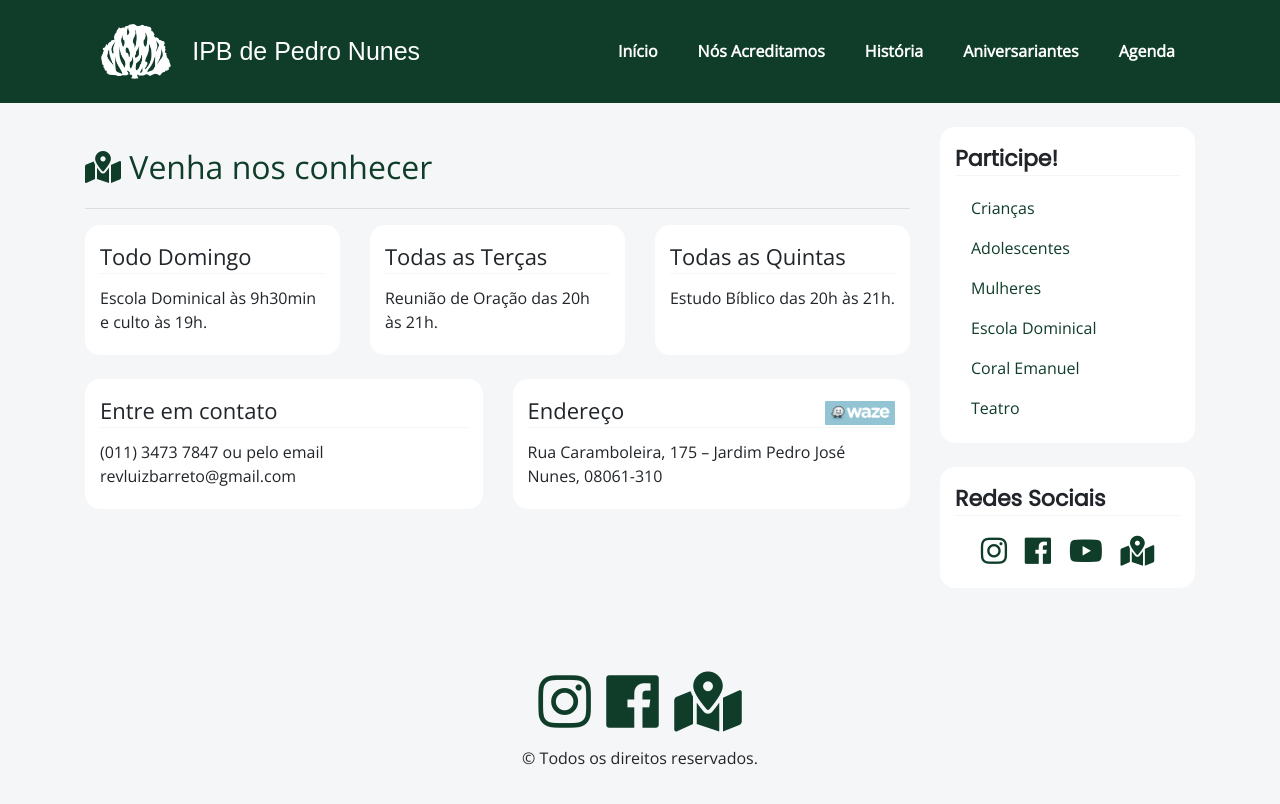
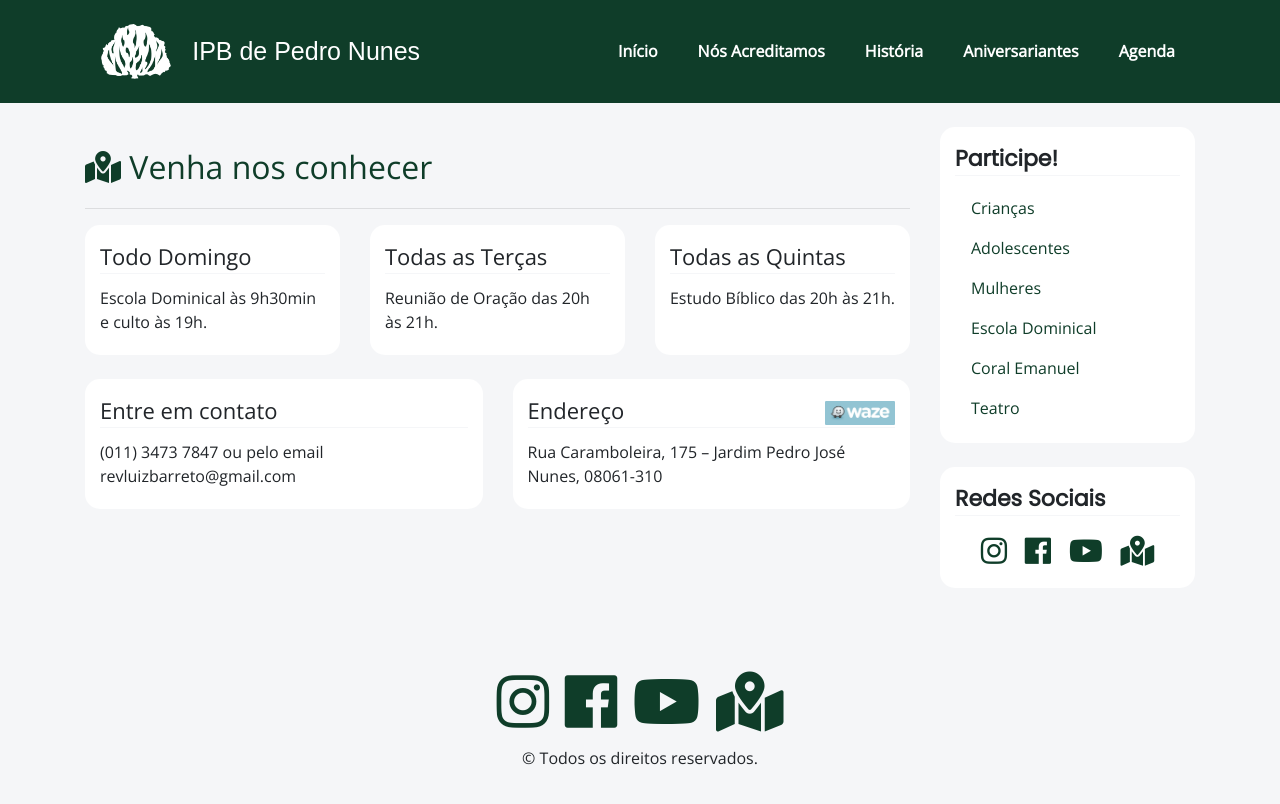
Before and after one commit to lucasprag/ipbpedronunes, a Jekyll site: the page built from venha-nos-conhecer.md, in a window 1280 px wide. Shown: the top 804 px of the page. Built offline with Jekyll 4.4.1, drawn with Linux system fonts in a browser that asks for light colours; nearby versions of some CDN libraries.

Commit message:
Update website

```diff
--- a/_includes/footer.html
+++ b/_includes/footer.html
@@ -11,6 +11,10 @@
 
           <a href="{{ site.social.facebook }}" target="_blank">
             <i class="fab fa-facebook"></i>
+          </a>
+
+          <a href="{{ site.social.youtube }}" target="_blank">
+            <i class="fab fa-youtube"></i>
           </a>
 
           <a href="/venha-nos-conhecer.html">
```
